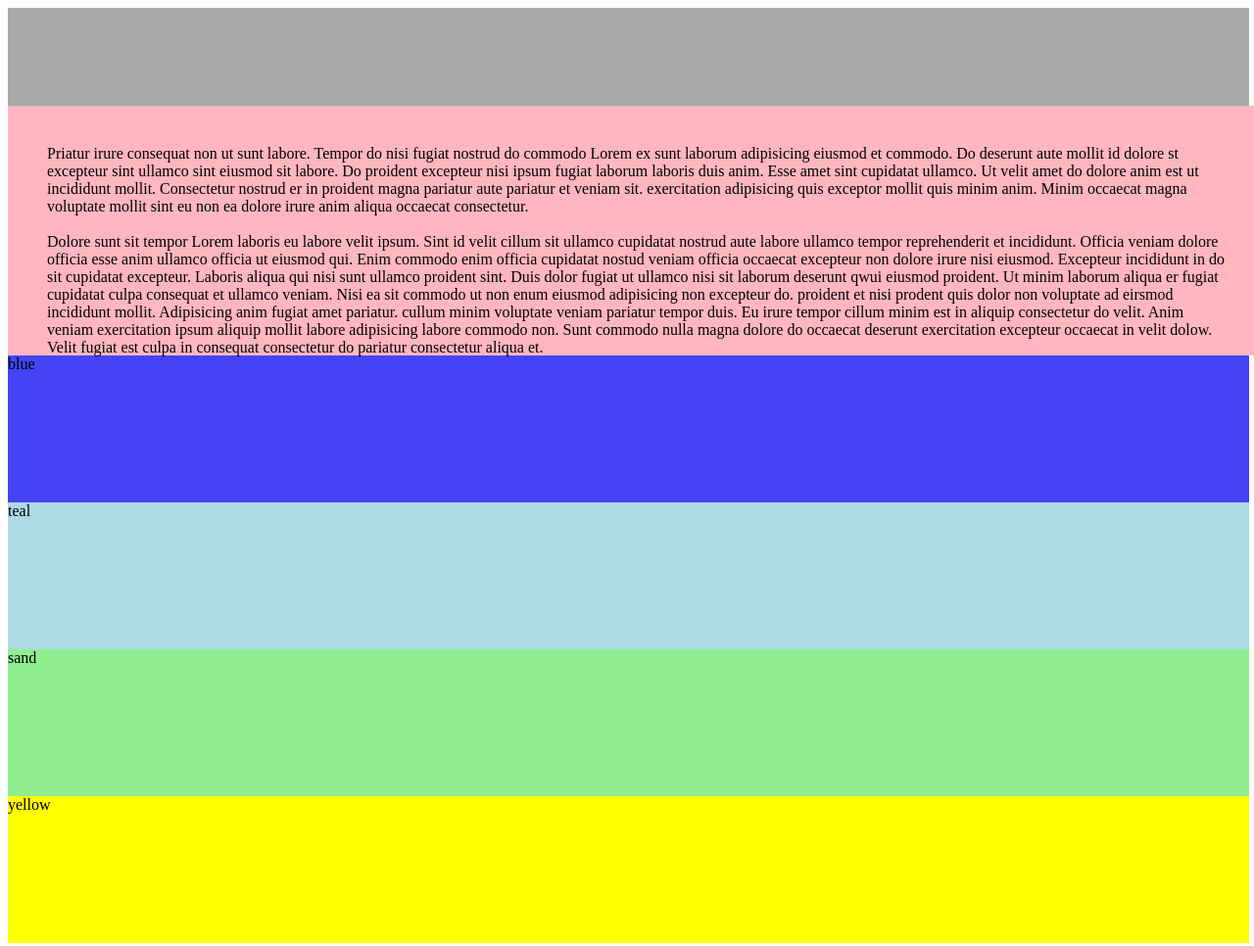
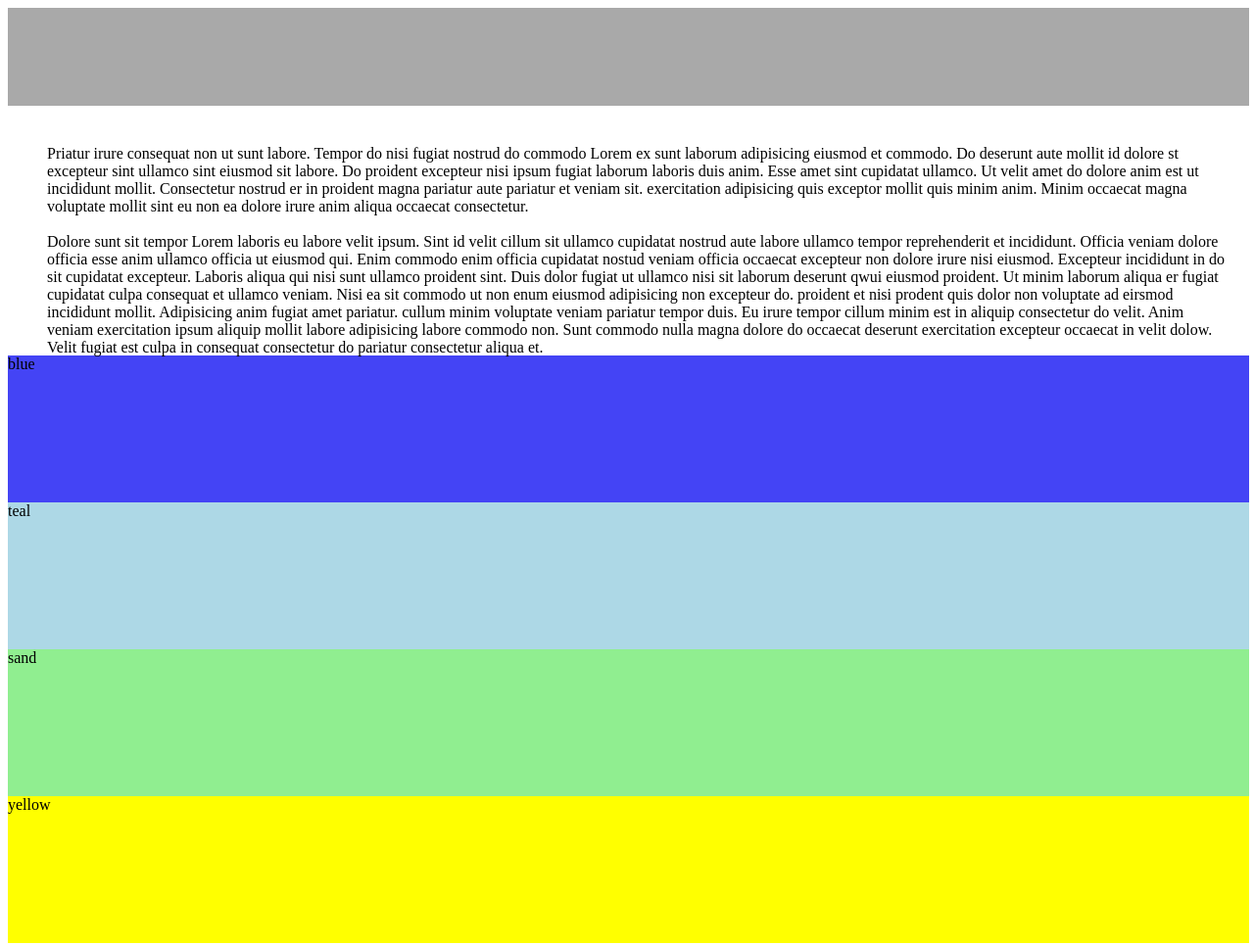
Before and after one commit to MetalB311/week3-tuesday-lab, a plain HTML site: page drill-3/index.html in a window 1280 px wide. Shown: the top 966 px of the page at 98% size. Drawn offline with Linux system fonts and the light colour scheme.

Commit message:
third with white behind text

```diff
--- a/drill-3/index.css
+++ b/drill-3/index.css
@@ -12,7 +12,7 @@ header {
 }
 
 .text {
-    background-color: lightpink;
+    background-color: ;
     height: 175px;
     width: 94vw;
     word-wrap: break-word;
```
